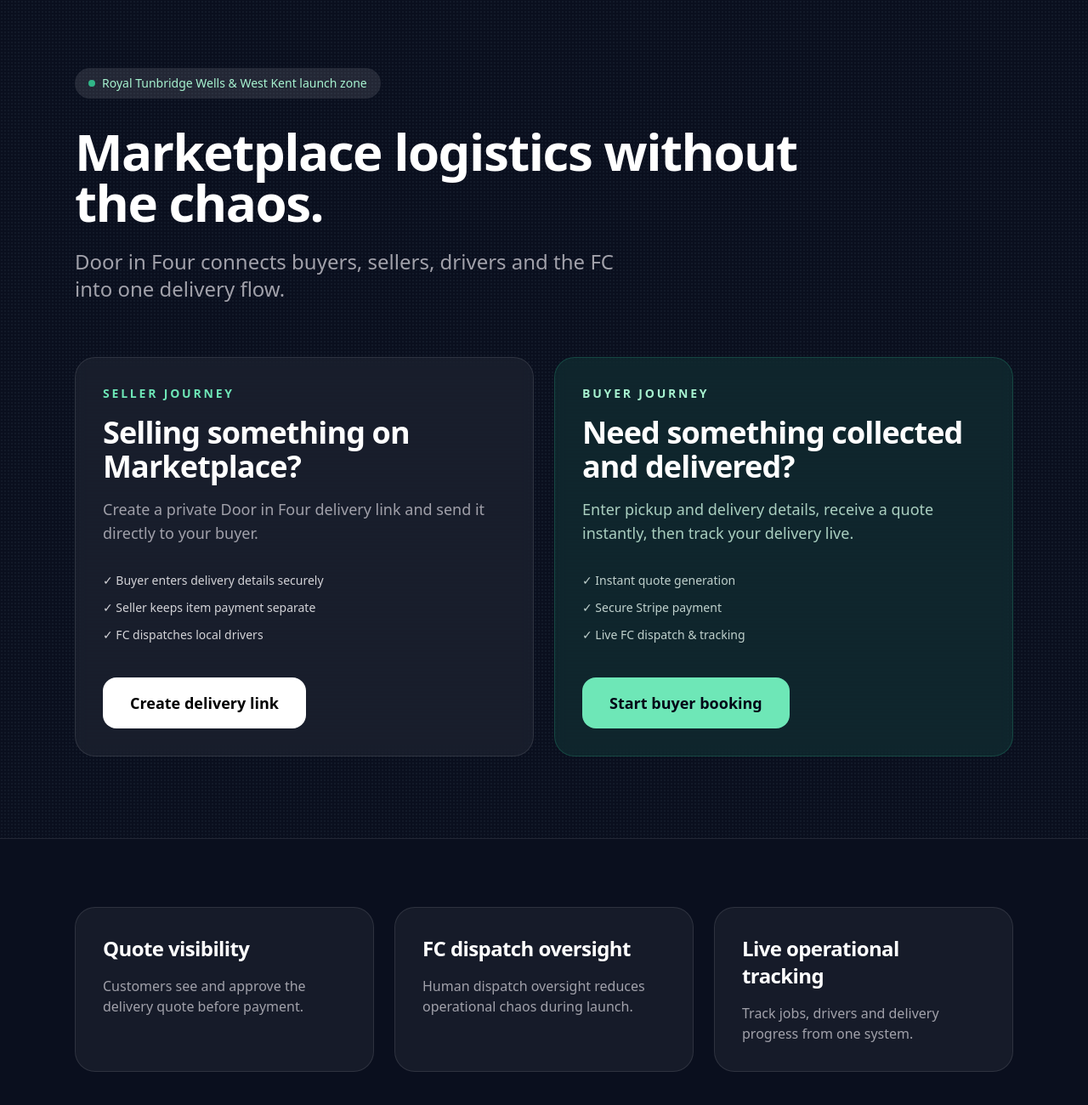
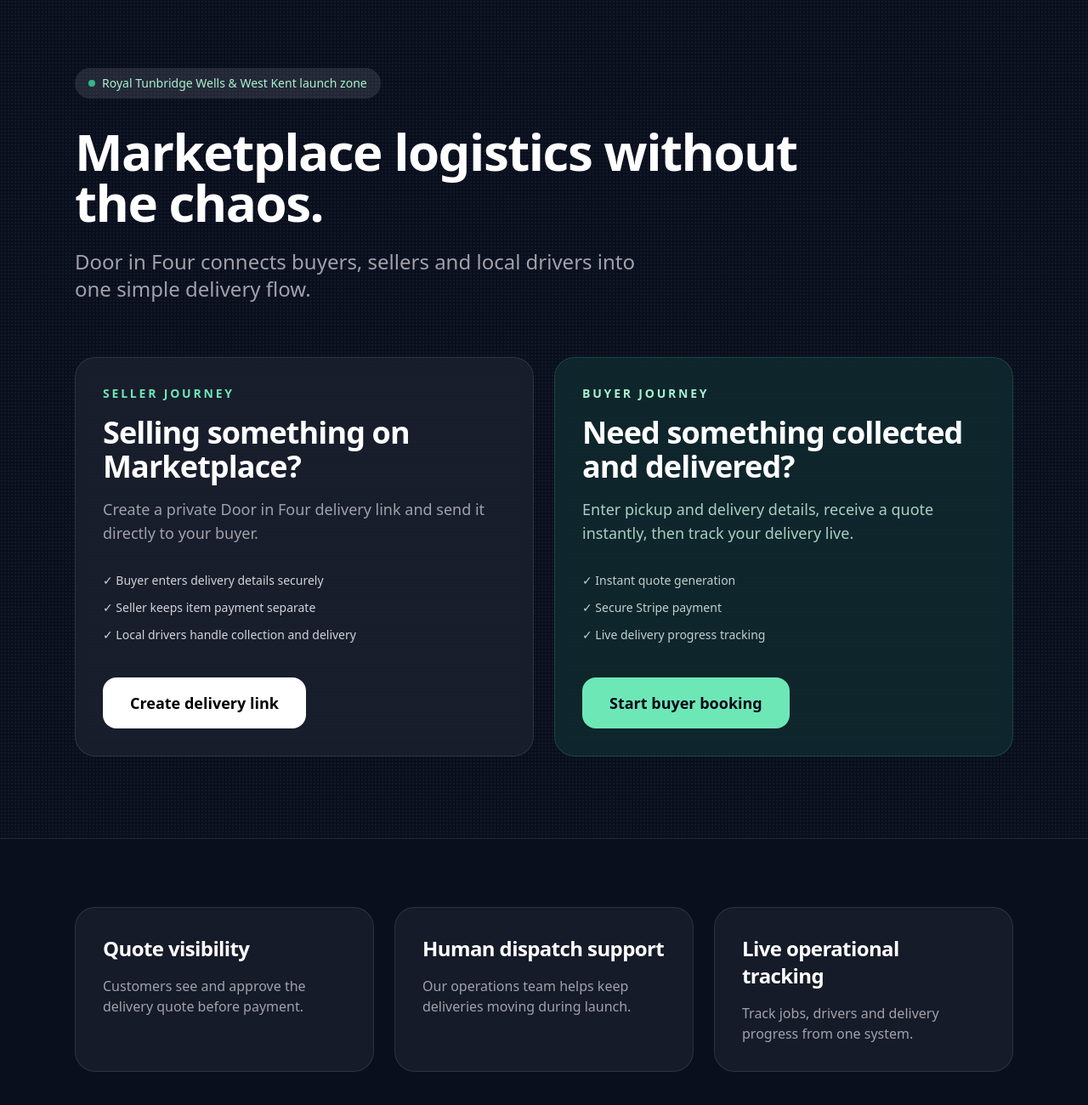
Before and after one commit to walkermejames-commits/Inventory-application-, a Next.js app in the folder apps/seller/: page / in a window 1280 px wide. Shown: the top 1300 px of the page at 85% size. Built offline with nearby package versions, Linux system fonts and the light colour scheme.

Commit message:
Remove internal FC language from public landing page

```diff
--- a/apps/seller/src/app/page.tsx
+++ b/apps/seller/src/app/page.tsx
@@ -17,7 +17,7 @@
           </h1>
 
           <p className="mt-6 max-w-2xl text-2xl text-zinc-400">
-            Door in Four connects buyers, sellers, drivers and the FC into one delivery flow.
+            Door in Four connects buyers, sellers and local drivers into one simple delivery flow.
           </p>
 
           <div className="mt-16 grid gap-6 lg:grid-cols-2">
@@ -37,7 +37,7 @@
               <ul className="mt-8 space-y-3 text-sm text-zinc-300">
                 <li>✓ Buyer enters delivery details securely</li>
                 <li>✓ Seller keeps item payment separate</li>
-                <li>✓ FC dispatches local drivers</li>
+                <li>✓ Local drivers handle collection and delivery</li>
               </ul>
 
               <Link
@@ -64,7 +64,7 @@
               <ul className="mt-8 space-y-3 text-sm text-emerald-50/80">
                 <li>✓ Instant quote generation</li>
                 <li>✓ Secure Stripe payment</li>
-                <li>✓ Live FC dispatch & tracking</li>
+                <li>✓ Live delivery progress tracking</li>
               </ul>
 
               <Link
@@ -86,8 +86,8 @@
               description: "Customers see and approve the delivery quote before payment."
             },
             {
-              title: "FC dispatch oversight",
-              description: "Human dispatch oversight reduces operational chaos during launch."
+              title: "Human dispatch support",
+              description: "Our operations team helps keep deliveries moving during launch."
             },
             {
               title: "Live operational tracking",
```
